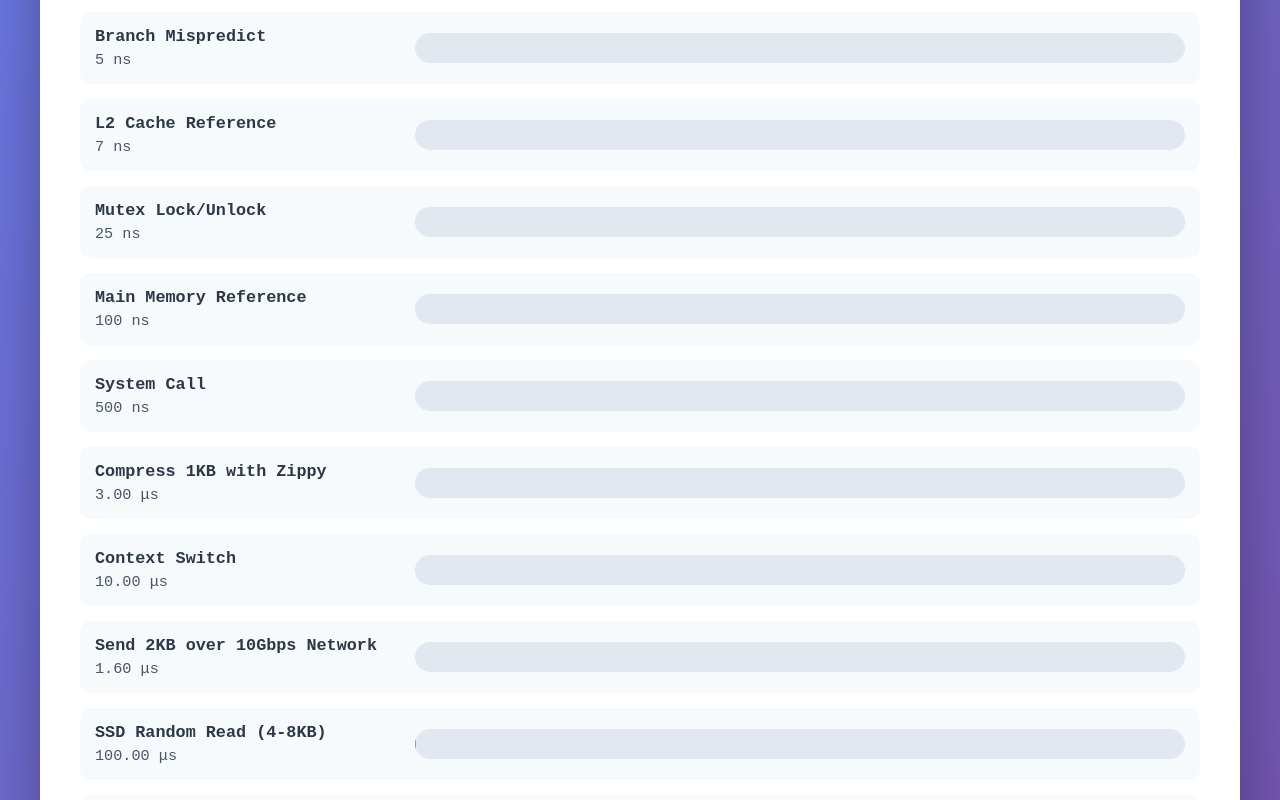
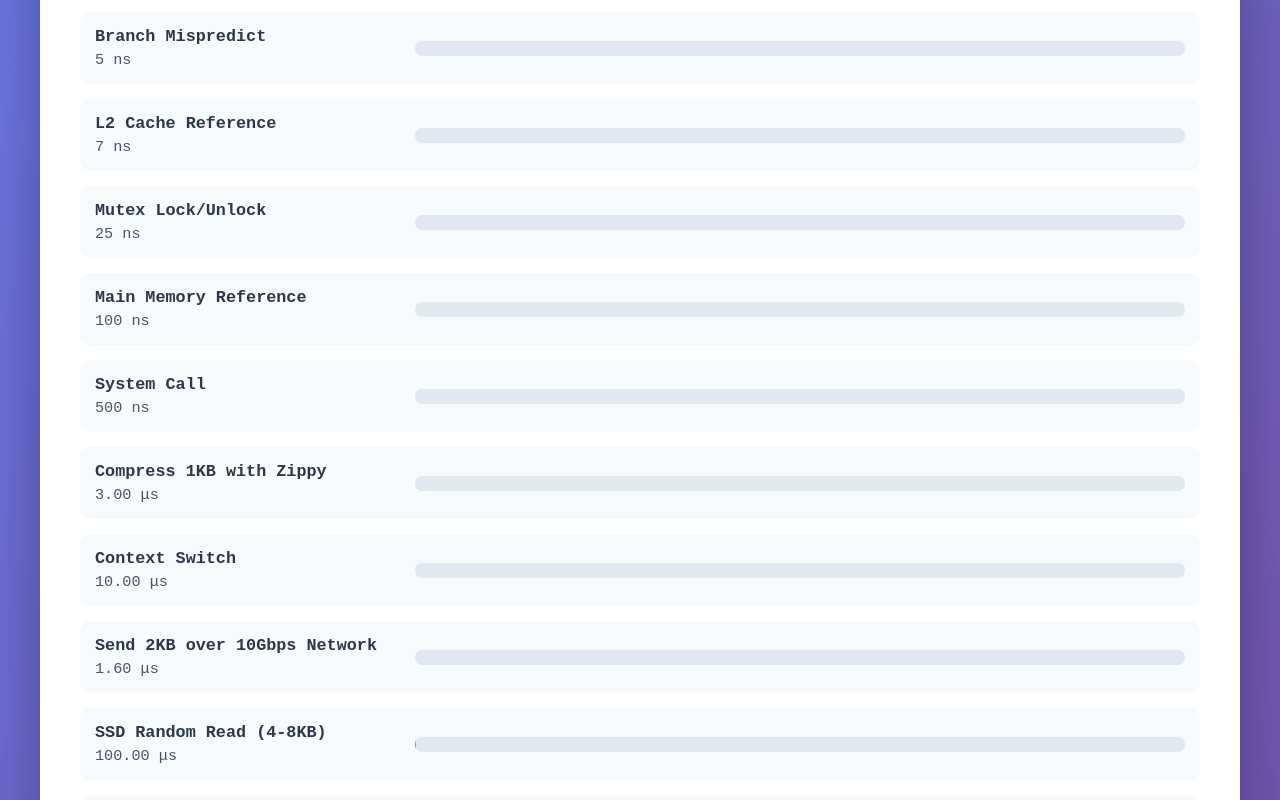
Before and after one commit to MartinKalema/latency-numbers, a website: page index.html in a window 1280 px wide. Shown: the part 540-1340 px from the top of the page. Drawn offline with Linux system fonts and the light colour scheme.

Commit message:
style: reduce bar height by half to 15px

```diff
--- a/index.html
+++ b/index.html
@@ -103,16 +103,16 @@
 
         .bar-container {
             flex: 1;
-            height: 30px;
+            height: 15px;
             background: #e2e8f0;
-            border-radius: 15px;
+            border-radius: 7px;
             overflow: hidden;
             position: relative;
         }
 
         .bar {
             height: 100%;
-            border-radius: 15px;
+            border-radius: 7px;
             transition: width 0.5s ease;
             position: absolute;
             left: 0;
```
